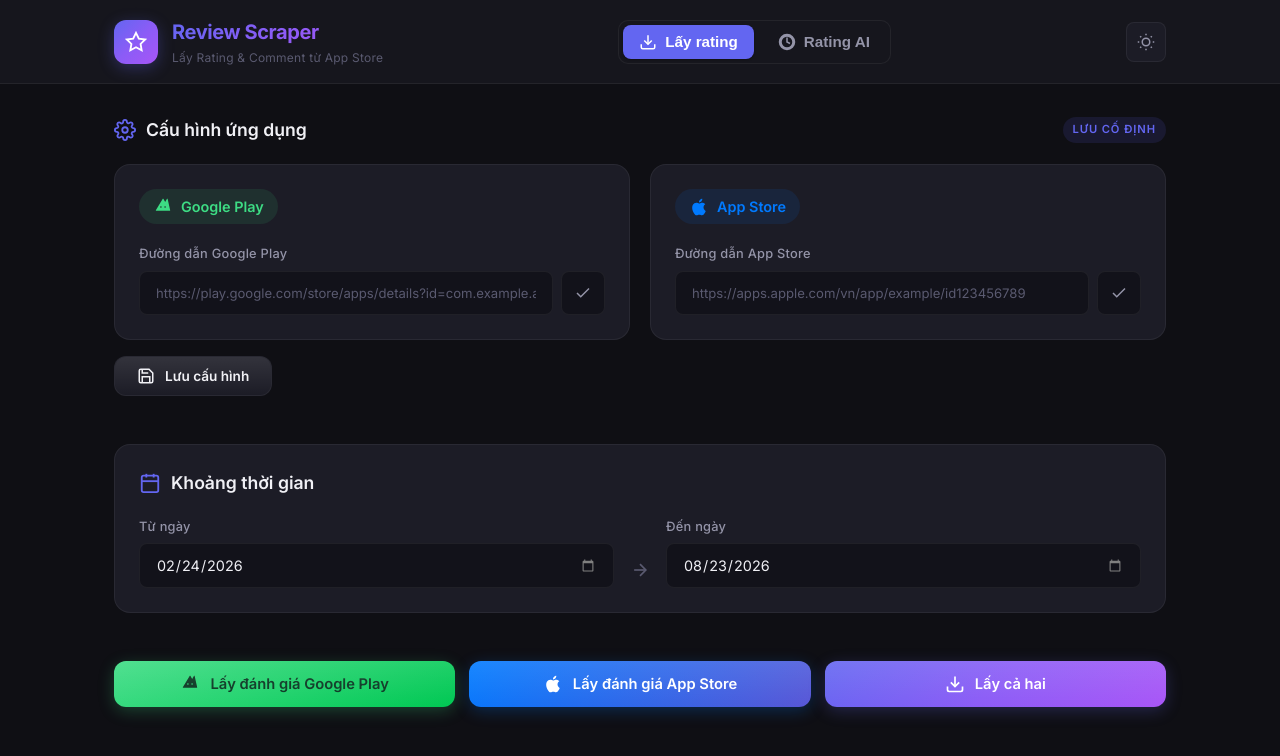
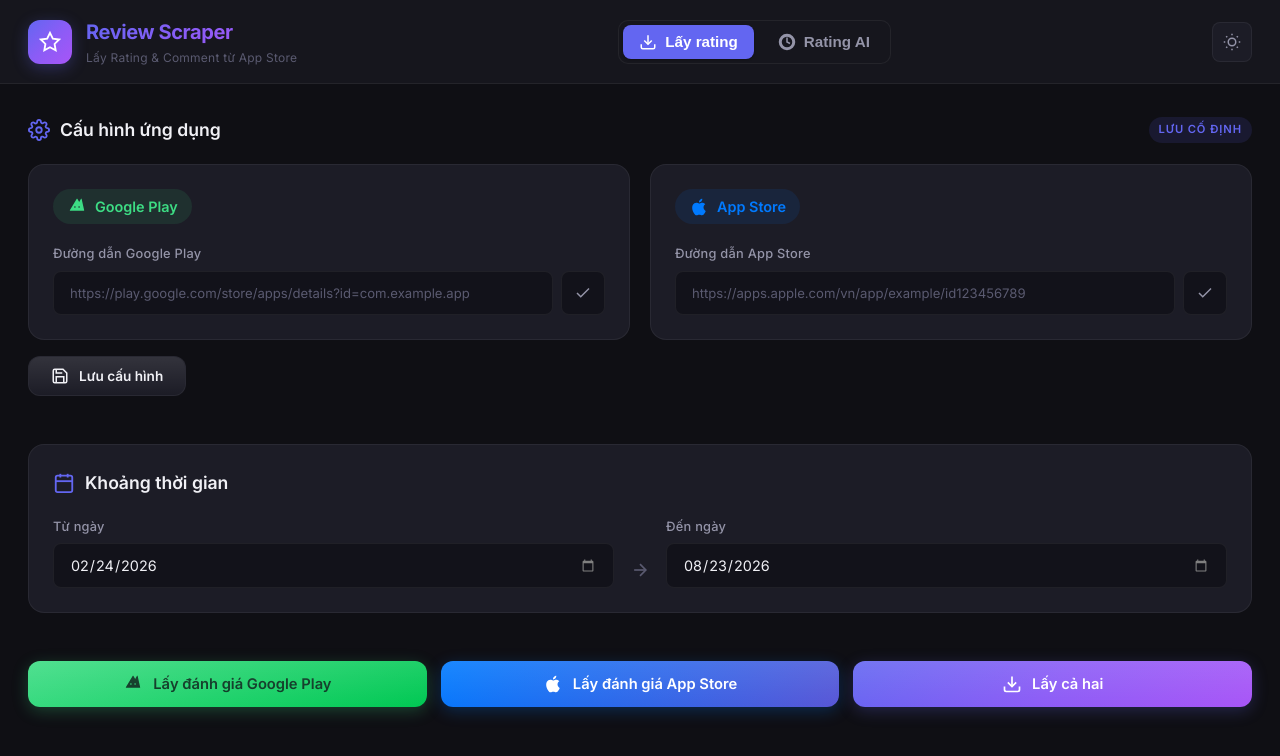
Before and after one commit to nhatvuminh/get-rating-comment-on-store, a website: page public/index.html in a window 1280 px wide. Drawn offline with Linux system fonts and the light colour scheme; no server answers.

Commit message:
style: Expand website layout max-width from 1100px to 1550px for spacious table column viewing

```diff
--- a/public/style.css
+++ b/public/style.css
@@ -110,9 +110,9 @@
 }
 
 .header-content {
-  max-width: 1100px;
+  max-width: 1550px;
   margin: 0 auto;
-  padding: 16px 24px;
+  padding: 16px 28px;
   display: flex;
   justify-content: space-between;
   align-items: center;
@@ -187,9 +187,9 @@
    Main
    ============================================ */
 .main {
-  max-width: 1100px;
+  max-width: 1550px;
   margin: 0 auto;
-  padding: 32px 24px 80px;
+  padding: 32px 28px 80px;
   display: flex;
   flex-direction: column;
   gap: 32px;
```
